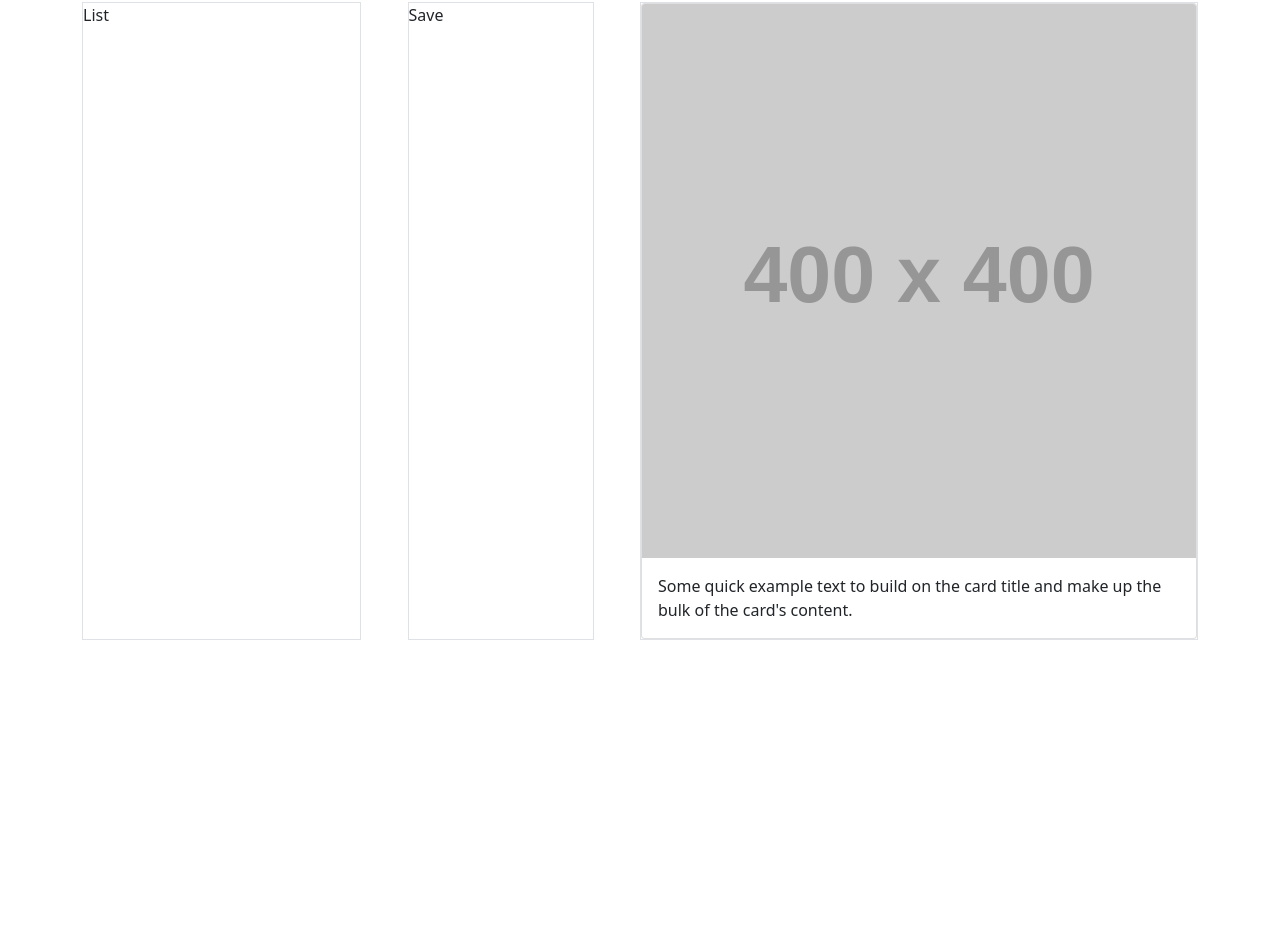
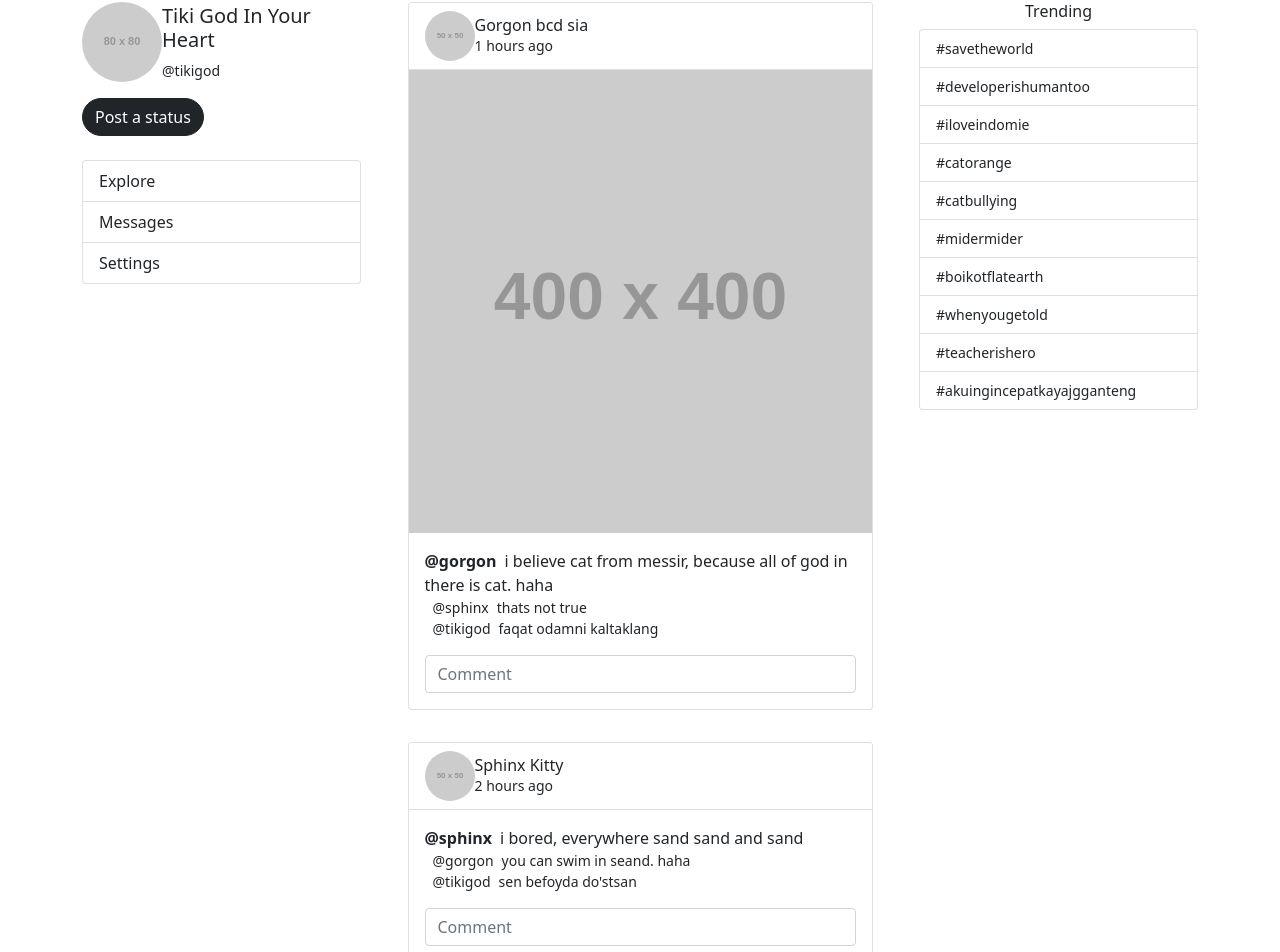
Before and after one commit to pikselan/react-social, a React (Create React App) app: page / in a window 1280 px wide. Shown: the part 94-1046 px from the top of the page. Before the commit the page ends 800 px from the top, so only its background shows below. Built offline with nearby package versions, Linux system fonts and the light colour scheme.

Commit message:
concept home

```diff
--- a/src/index.scss
+++ b/src/index.scss
@@ -49,6 +49,41 @@ input {
       width: 35%;
     }
   }
+  .main {
+    .menu {
+    }
+    .trending {
+      a {
+        color: #212529 !important;
+      }
+      li {
+        overflow: hidden;
+      }
+    }
+    .status {
+      .card {
+        margin-bottom: 2rem;
+        .card-body {
+          a {
+            color: #212529 !important;
+            margin-right: 0.5rem;
+          }
+          .post {
+            a {
+              font-weight: bold;
+            }
+            font-size: 16px;
+          }
+          .comment-item {
+            font-size: 14px;
+            a {
+              margin-left: 0.5rem;
+            }
+          }
+        }
+      }
+    }
+  }
 }
 
 @import "~bootstrap/scss/bootstrap.scss";
--- a/src/pages/Home.tsx
+++ b/src/pages/Home.tsx
@@ -5,7 +5,7 @@ export default function Home() {
     <div className="page container-fluid">
       <div className="container-fluid fixed-top border-bottom">
         <div className="container">
-          <nav className="navbar navbar-expand navbar-light justify-content-between">
+          <nav className="navbar navbar-expand navbar-light bg-white justify-content-between">
             <div className="brand">
               <a className="h1 navbar-brand" href="/">
                 Hi
@@ -13,7 +13,7 @@ export default function Home() {
             </div>
             <div className="search">
               <input
-                className="form-control rounded rounded-pill border border-secondary"
+                className="form-control rounded-pill border border-secondary"
                 type="search"
                 placeholder="Search"
               />
@@ -30,34 +30,221 @@ export default function Home() {
                     Notification
                   </a>
                 </li>
-                <li className="nav-item">
-                  <a className="nav-link active" aria-current="page" href="/">
-                    Profile
-                  </a>
-                </li>
               </ul>
             </div>
           </nav>
         </div>
       </div>
-      <section className="container mt-5 pt-5">
+      <section className="main container mt-5 pt-5">
         <div className="d-flex justify-content-between">
-          <div className="col-3 border">List</div>
-          <div className="col-2 border">Save</div>
-          <div className="col-6 border">
+          <div className="menu col-3">
+            <div className="">
+              <div className="d-flex align-items-center">
+                <img
+                  src="https://via.placeholder.com/80x80?text=Profile"
+                  className="rounded-circle mr-3"
+                  alt=""
+                />
+                <div className="d-flex align-items-start flex-column">
+                  <h1 className="h5">Tiki God In Your Heart</h1>
+                  <span className="small font-weight-light">@tikigod</span>
+                </div>
+              </div>
+            </div>
+            <a href="/" className="btn btn-dark rounded-pill mb-4 mt-3">
+              Post a status
+            </a>
+            <ul className="list-group">
+              <li className="list-group-item">Explore</li>
+              <li className="list-group-item">Messages</li>
+              <li className="list-group-item">Settings</li>
+            </ul>
+          </div>
+          <div className="status col-5">
             <div className="card">
+              <div className="card-header bg-white d-flex align-items-center">
+                <img
+                  src="https://via.placeholder.com/50x50?text=Profile"
+                  className="rounded-circle mr-3"
+                  alt=""
+                />
+                <div className="d-flex align-items-start flex-column">
+                  <h1 className="h6 m-0">Gorgon bcd sia</h1>
+                  <span className="small font-weight-light">1 hours ago</span>
+                </div>
+              </div>
               <img
                 src="https://via.placeholder.com/400x400?text=Image+Posting"
-                className="card-img-top"
+                className="card-img-top rounded-0"
                 alt=""
               />
               <div className="card-body">
-                <p className="card-text">
-                  Some quick example text to build on the card title and make up
-                  the bulk of the card's content.
-                </p>
+                <span className="card-text">
+                  <div className="post">
+                    <a className="" href="/">
+                      @gorgon
+                    </a>
+                    i believe cat from messir, because all of god in there is
+                    cat. haha
+                  </div>
+                  <div className="comment pl-3 small">
+                    <div className="comment-item">
+                      <a className="" href="/">
+                        @sphinx
+                      </a>
+                      thats not true
+                    </div>
+                    <div className="comment-item">
+                      <a className="" href="/">
+                        @tikigod
+                      </a>
+                      faqat odamni kaltaklang
+                    </div>
+                  </div>
+                  <div className="input-comment mt-3">
+                    <input
+                      className="form-control"
+                      type="text"
+                      placeholder="Comment"
+                    />
+                  </div>
+                </span>
               </div>
             </div>
+            <div className="card">
+              <div className="card-header bg-white d-flex align-items-center">
+                <img
+                  src="https://via.placeholder.com/50x50?text=Profile"
+                  className="rounded-circle mr-3"
+                  alt=""
+                />
+                <div className="d-flex align-items-start flex-column">
+                  <h1 className="h6 m-0">Sphinx Kitty</h1>
+                  <span className="small font-weight-light">2 hours ago</span>
+                </div>
+              </div>
+              <div className="card-body">
+                <span className="card-text">
+                  <div className="post">
+                    <a className="" href="/">
+                      @sphinx
+                    </a>
+                    i bored, everywhere sand sand and sand
+                  </div>
+                  <div className="comment pl-3 small">
+                    <div className="comment-item">
+                      <a className="" href="/">
+                        @gorgon
+                      </a>
+                      you can swim in seand. haha
+                    </div>
+                    <div className="comment-item">
+                      <a className="" href="/">
+                        @tikigod
+                      </a>
+                      sen befoyda do'stsan
+                    </div>
+                  </div>
+                  <div className="input-comment mt-3">
+                    <input
+                      className="form-control"
+                      type="text"
+                      placeholder="Comment"
+                    />
+                  </div>
+                </span>
+              </div>
+            </div>
+            <div className="card">
+              <div className="card-header bg-white d-flex align-items-center">
+                <img
+                  src="https://via.placeholder.com/50x50?text=Profile"
+                  className="rounded-circle mr-3"
+                  alt=""
+                />
+                <div className="d-flex align-items-start flex-column">
+                  <h1 className="h6 m-0">Tiki God In Your Heart</h1>
+                  <span className="small font-weight-light">3 hours ago</span>
+                </div>
+              </div>
+              <img
+                src="https://via.placeholder.com/400x400?text=Image+Posting"
+                className="card-img-top rounded-0"
+                alt=""
+              />
+              <div className="card-body">
+                <span className="card-text">
+                  <div className="post">
+                    <a className="" href="/">
+                      @tikigod
+                    </a>
+                    mening sevgimni do'stim oldi
+                  </div>
+                  <div className="comment pl-3 small">
+                    <div className="comment-item">
+                      <a className="" href="/">
+                        @sphinx
+                      </a>
+                      Men hali ham Seni sevaman
+                    </div>
+                    <div className="comment-item">
+                      <a className="" href="/">
+                        @tikigod
+                      </a>
+                      jirkanch
+                    </div>
+                    <div className="comment-item">
+                      <a className="" href="/">
+                        @gorgon
+                      </a>
+                      g'ayritabiiy
+                    </div>
+                  </div>
+                  <div className="input-comment mt-3">
+                    <input
+                      className="form-control"
+                      type="text"
+                      placeholder="Comment"
+                    />
+                  </div>
+                </span>
+              </div>
+            </div>
+          </div>
+          <div className="trending col-3">
+            <h1 className="h6 text-center">Trending</h1>
+            <ul className="list-group small">
+              <li className="list-group-item">
+                <a href="/">#savetheworld</a>
+              </li>
+              <li className="list-group-item">
+                <a href="/">#developerishumantoo</a>
+              </li>
+              <li className="list-group-item">
+                <a href="/">#iloveindomie</a>
+              </li>
+              <li className="list-group-item">
+                <a href="/">#catorange</a>
+              </li>
+              <li className="list-group-item">
+                <a href="/">#catbullying</a>
+              </li>
+              <li className="list-group-item">
+                <a href="/">#midermider</a>
+              </li>
+              <li className="list-group-item">
+                <a href="/">#boikotflatearth</a>
+              </li>
+              <li className="list-group-item">
+                <a href="/">#whenyougetold</a>
+              </li>
+              <li className="list-group-item">
+                <a href="/">#teacherishero</a>
+              </li>
+              <li className="list-group-item">
+                <a href="/">#akuingincepatkayajgganteng</a>
+              </li>
+            </ul>
           </div>
         </div>
       </section>
```
